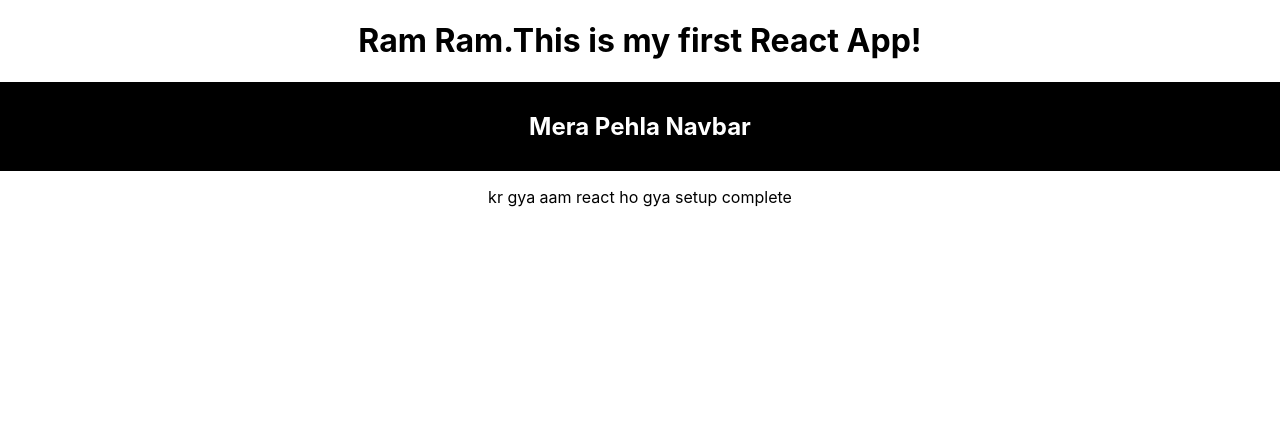
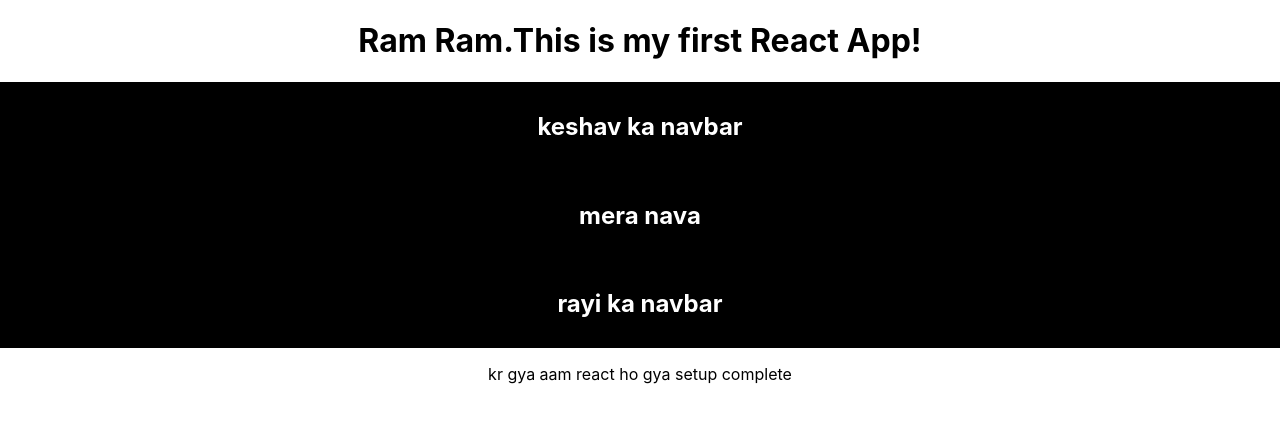
Before and after one commit to keshav2002tewatia/React-first-app, a React (Create React App) app: page / in a window 1280 px wide. Shown: the top 422 px of the page. Built offline with nearby package versions, Linux system fonts and the light colour scheme.

Commit message:
Learned Props and Destructuring

```diff
--- a/src/App.js
+++ b/src/App.js
@@ -5,7 +5,9 @@ function App() {
   return (
     <div className="App">
       <h1>Ram Ram.This is my first React App! </h1>
-      <Navbar/>
+      <Navbar title="keshav ka navbar"></Navbar>
+      <Navbar title="mera nava"></Navbar>
+      <Navbar title="rayi ka navbar"></Navbar>
       <p> kr gya aam react ho gya setup complete</p>
     </div>
   );
--- a/src/Navbar.js
+++ b/src/Navbar.js
@@ -1,10 +1,31 @@
 // topic- custom components and import/export
 
-function Navbar(){
+// function Navbar(){
+//     return(
+//         <div style={{backgroundColor: 'black' , color: 'white',padding: '10px'}}>
+//             <h2>Mera Pehla Navbar</h2>
+//         </div>
+//     )
+// }
+export default Navbar
+
+// topic - data handling -- state and props
+
+// function Navbar(props){
+//     return(
+//         <div style={{backgroundColor: 'black' , color: 'white',padding: '10px'}}>
+//             <h2>{props.title}</h2>
+//         </div>
+//     )
+// }
+
+
+// topic- prop destructuring
+
+function Navbar({title}){
     return(
         <div style={{backgroundColor: 'black' , color: 'white',padding: '10px'}}>
-            <h2>Mera Pehla Navbar</h2>
+            <h2>{title}</h2>
         </div>
     )
 }
-export default Navbar
```
